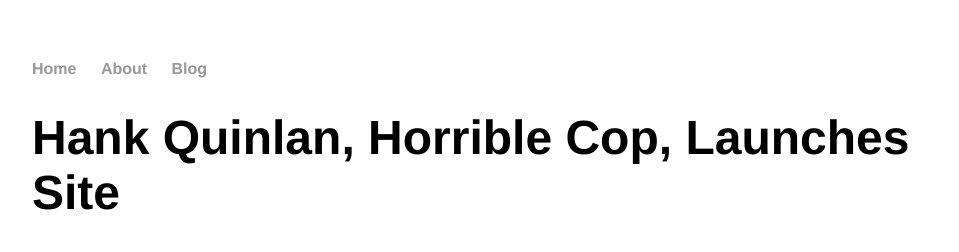
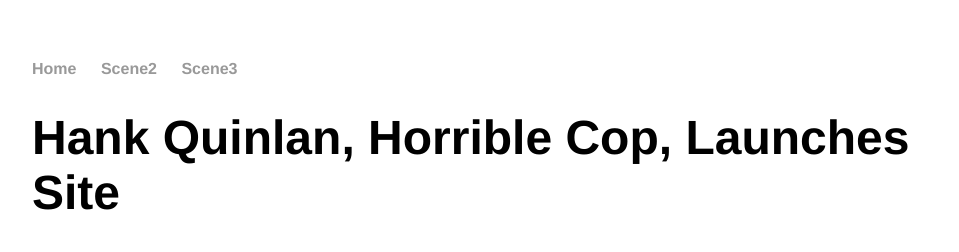
Before and after one commit to mengyux2/mengyux2.github.io, a Jekyll site: the page built from _posts/2014-04-30-hank-quinlan-site-launched.md, in a window 1280 px wide. Shown: the top 252 px of the page, without its empty margins (160-1119 px from the left). Built offline with Jekyll 4.4.1, drawn with Linux system fonts in a browser that asks for light colours.

Commit message:
Update default.html

```diff
--- a/_layouts/default.html
+++ b/_layouts/default.html
@@ -9,8 +9,8 @@
 			<nav>
 	    		<ul>
 	        		<li><a href="/">Home</a></li>
-		        	<li><a href="/scene2">About</a></li>
-	        		<li><a href="/scene3">Blog</a></li>
+		        	<li><a href="/about">Scene2</a></li>
+	        		<li><a href="/blog">Scene3</a></li>
 	    		</ul>
 			</nav>
 			<div class="container">
```
